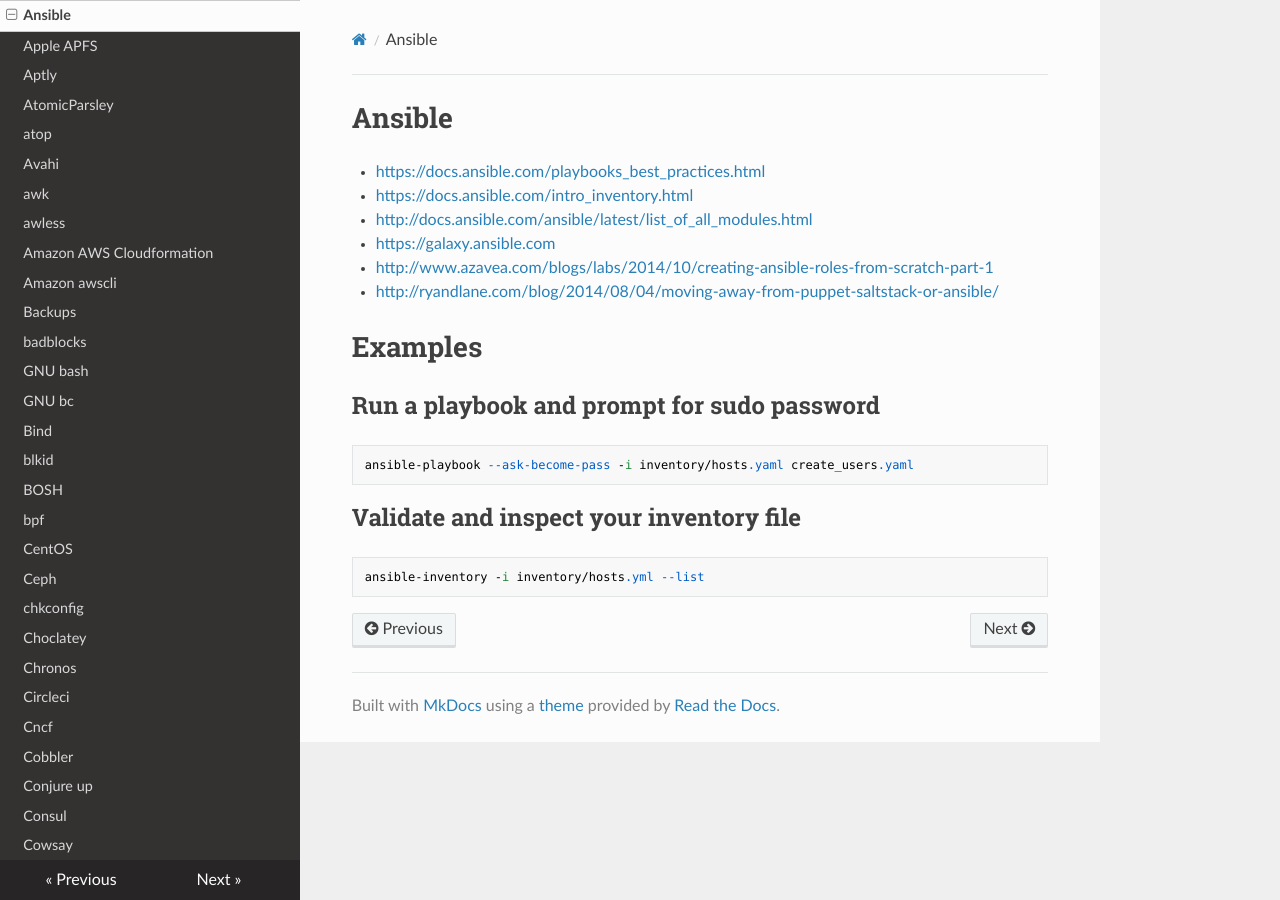
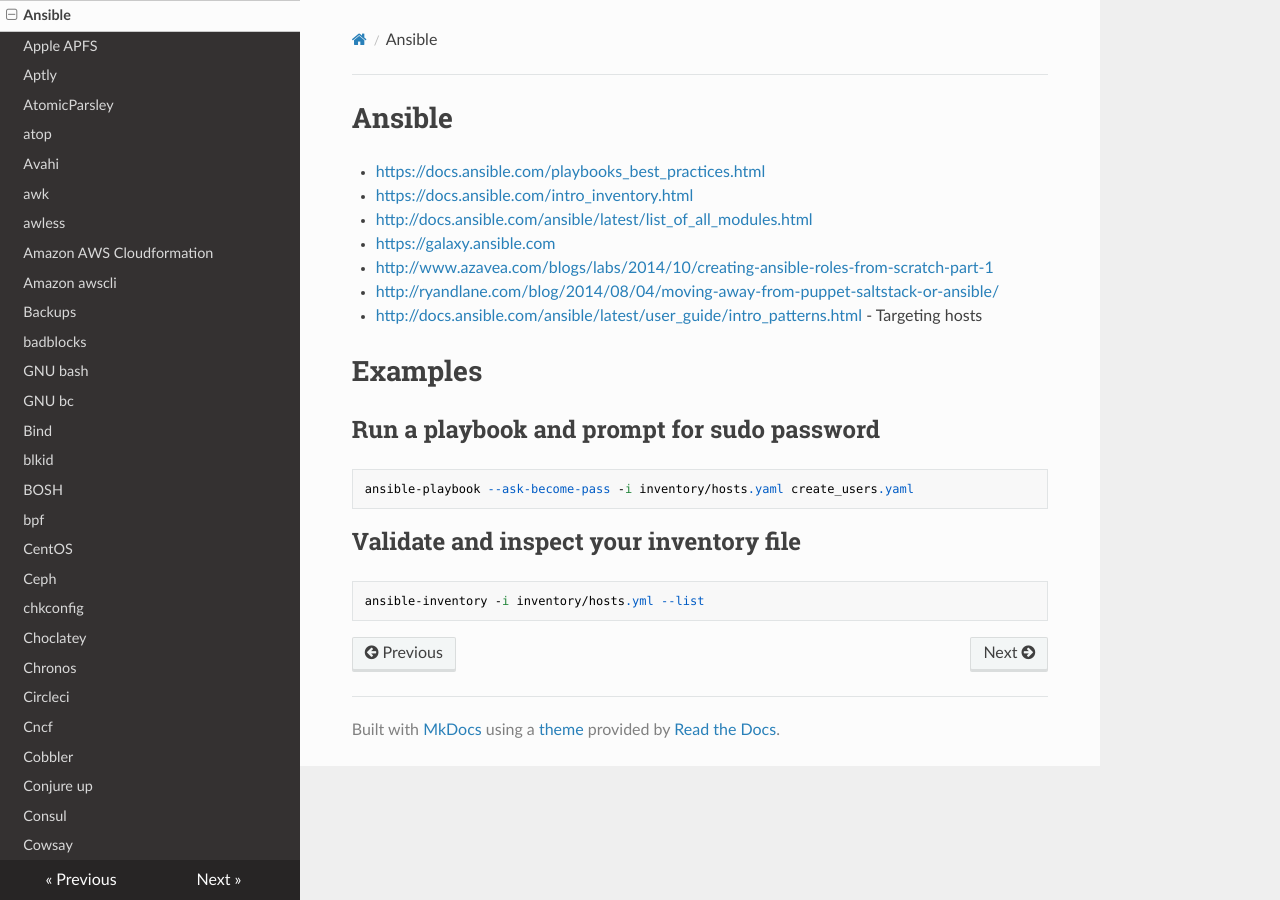
Before and after one commit to lando-cal/tech-notes, an MkDocs documentation site: the page built from docs/ansible.md, in a window 1280 px wide. Built offline with MkDocs 1.6.1, drawn with Linux system fonts in a browser that asks for light colours; nearby versions of some CDN libraries.

Commit message:
Add targeting hosts link

```diff
--- a/docs/ansible.md
+++ b/docs/ansible.md
@@ -6,6 +6,7 @@
 - <https://galaxy.ansible.com>
 - <http://www.azavea.com/blogs/labs/2014/10/creating-ansible-roles-from-scratch-part-1>
 - <http://ryandlane.com/blog/2014/08/04/moving-away-from-puppet-saltstack-or-ansible/>
+- <http://docs.ansible.com/ansible/latest/user_guide/intro_patterns.html> - Targeting hosts
 
 # Examples
 
```
